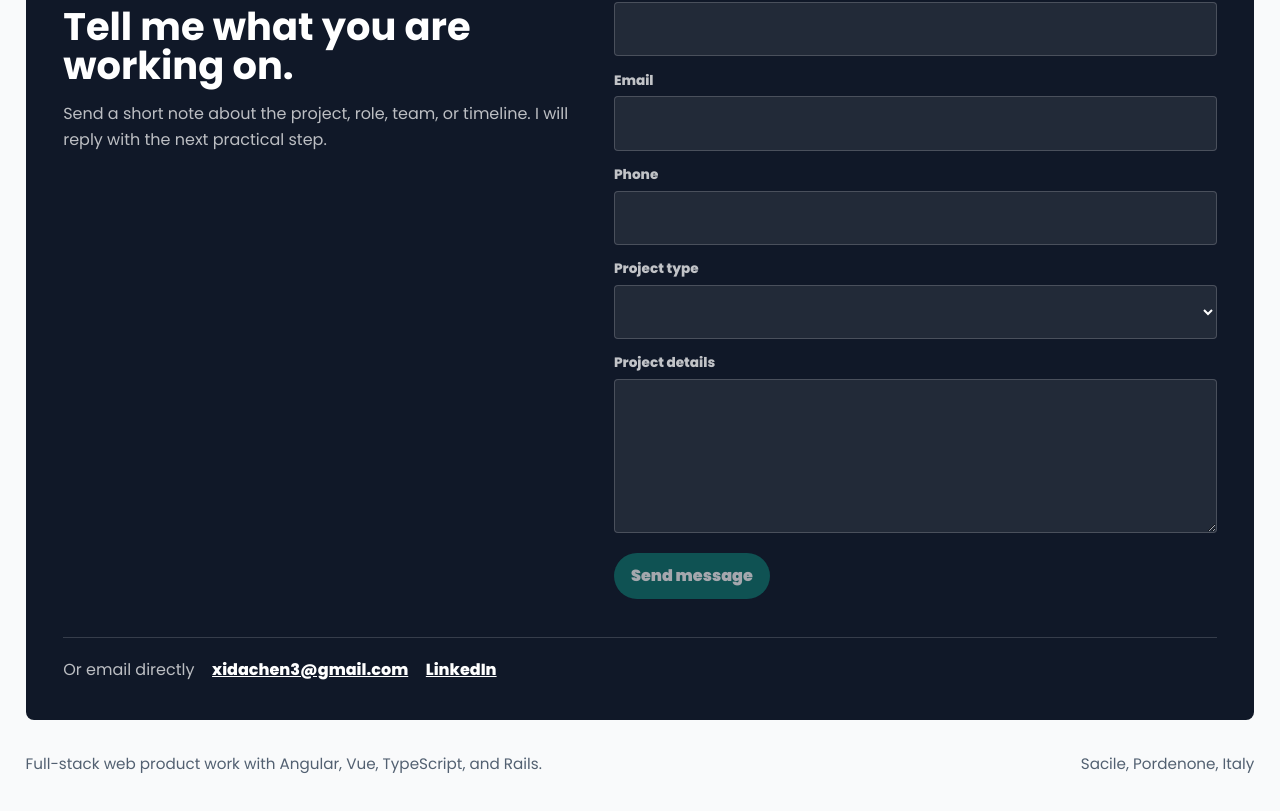
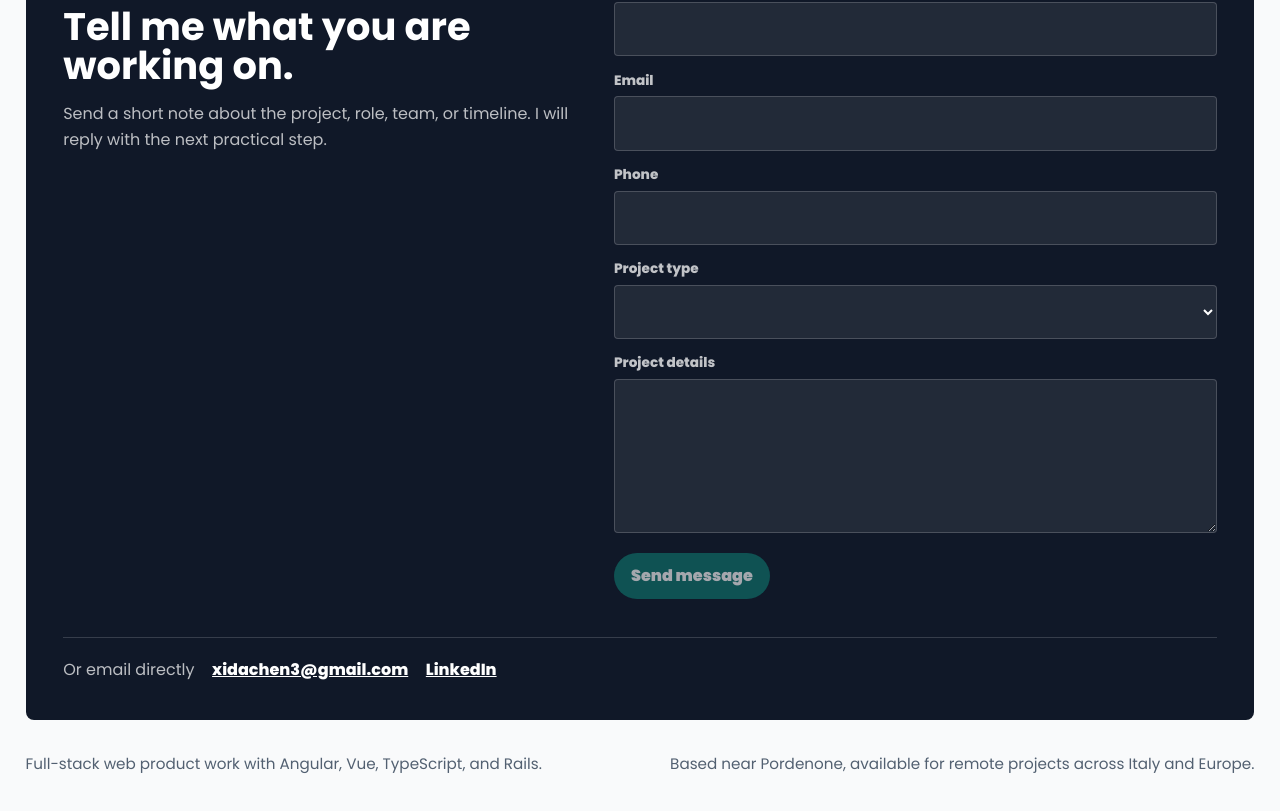
Before and after one commit to XidaZ3/Portfolio, an Angular app: page / in a window 1280 px wide. Shown: the part 3520-4331 px from the top of the page. Built offline with nearby package versions, Linux system fonts and the light colour scheme.

Commit message:
Refine footer location copy

```diff
--- a/src/app/content/portfolio-content.ts
+++ b/src/app/content/portfolio-content.ts
@@ -306,7 +306,7 @@ export const portfolioContent: Record<LanguageCode, PortfolioContent> = {
     },
     footer: {
       summary: 'Full-stack web product work with Angular, Vue, TypeScript, and Rails.',
-      location: 'Sacile, Pordenone, Italy',
+      location: 'Based near Pordenone, available for remote projects across Italy and Europe.',
     },
   },
   it: {
@@ -500,7 +500,7 @@ export const portfolioContent: Record<LanguageCode, PortfolioContent> = {
     },
     footer: {
       summary: 'Sviluppo prodotti web full-stack con Angular, Vue, TypeScript e Rails.',
-      location: 'Sacile, Pordenone, Italia',
+      location: 'Vicino a Pordenone, lavoro da remoto con clienti in Italia e in Europa.',
     },
   },
 };
```
